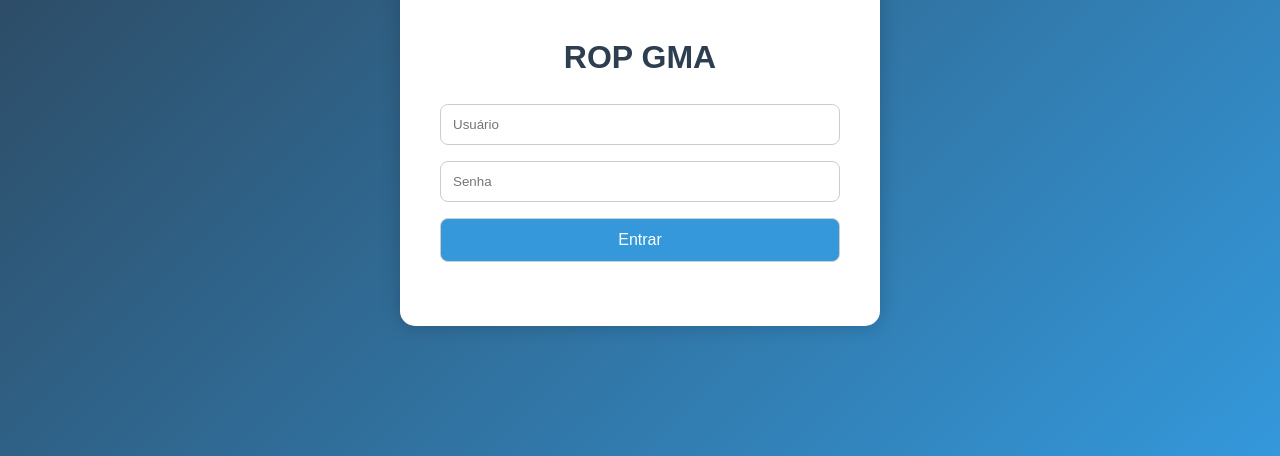
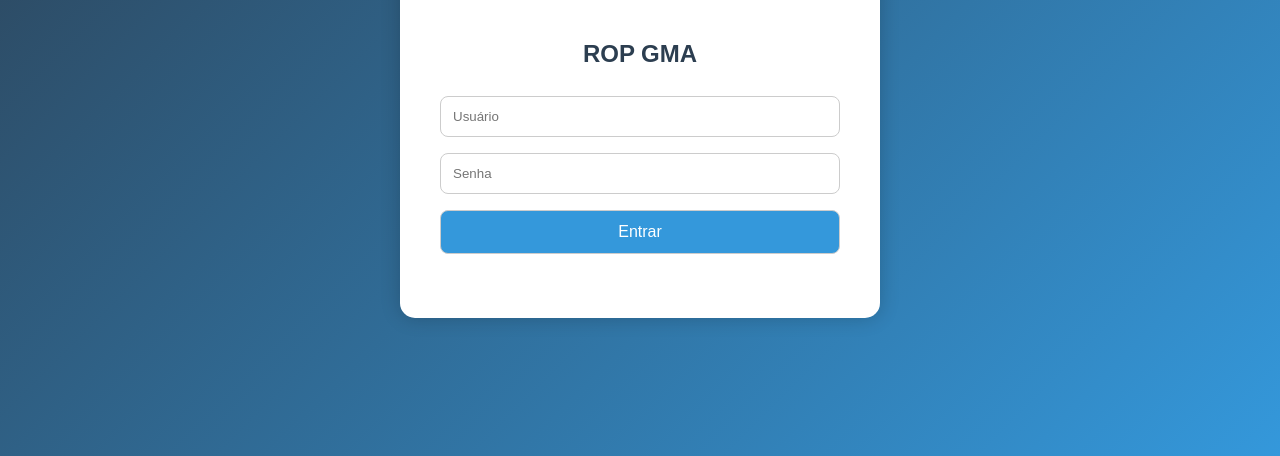
Before and after one commit to Lidemarques/ropgma, a plain HTML site: page index.html in a window 1280 px wide. Shown: the part 344-800 px from the top of the page. Drawn offline with Linux system fonts and the light colour scheme.

Commit message:
Update index.html

```diff
--- a/index.html
+++ b/index.html
@@ -70,7 +70,7 @@
 
   <div class="login-container">
     <img src="logo.jpg">
-    <h2 style="font-size: 32px;">ROP GMA</h2
+    <h2>ROP GMA</h2
 
     <form onsubmit="return validarLogin(event)">
       <input type="text" id="usuario" placeholder="Usuário" required>
```
